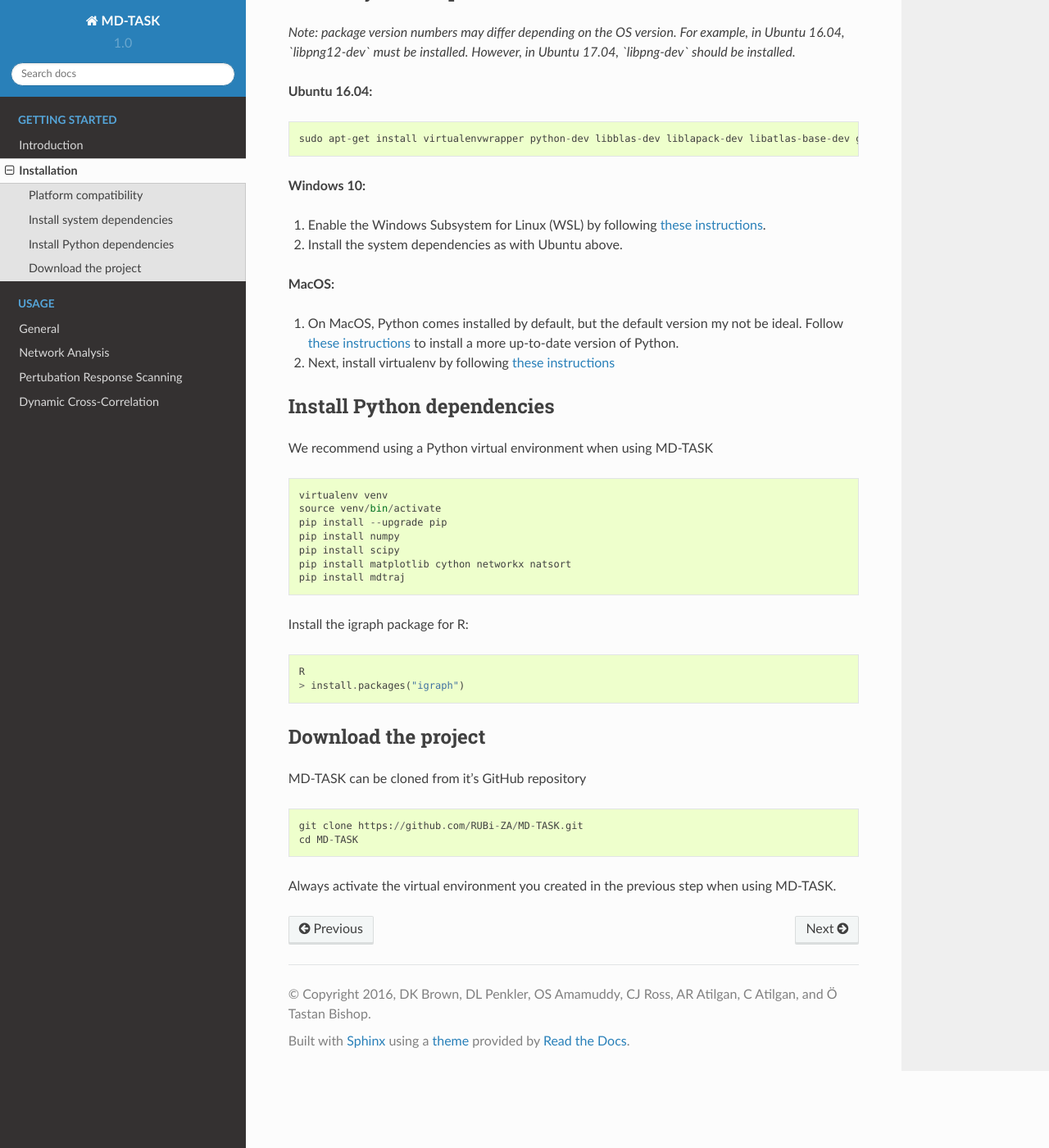
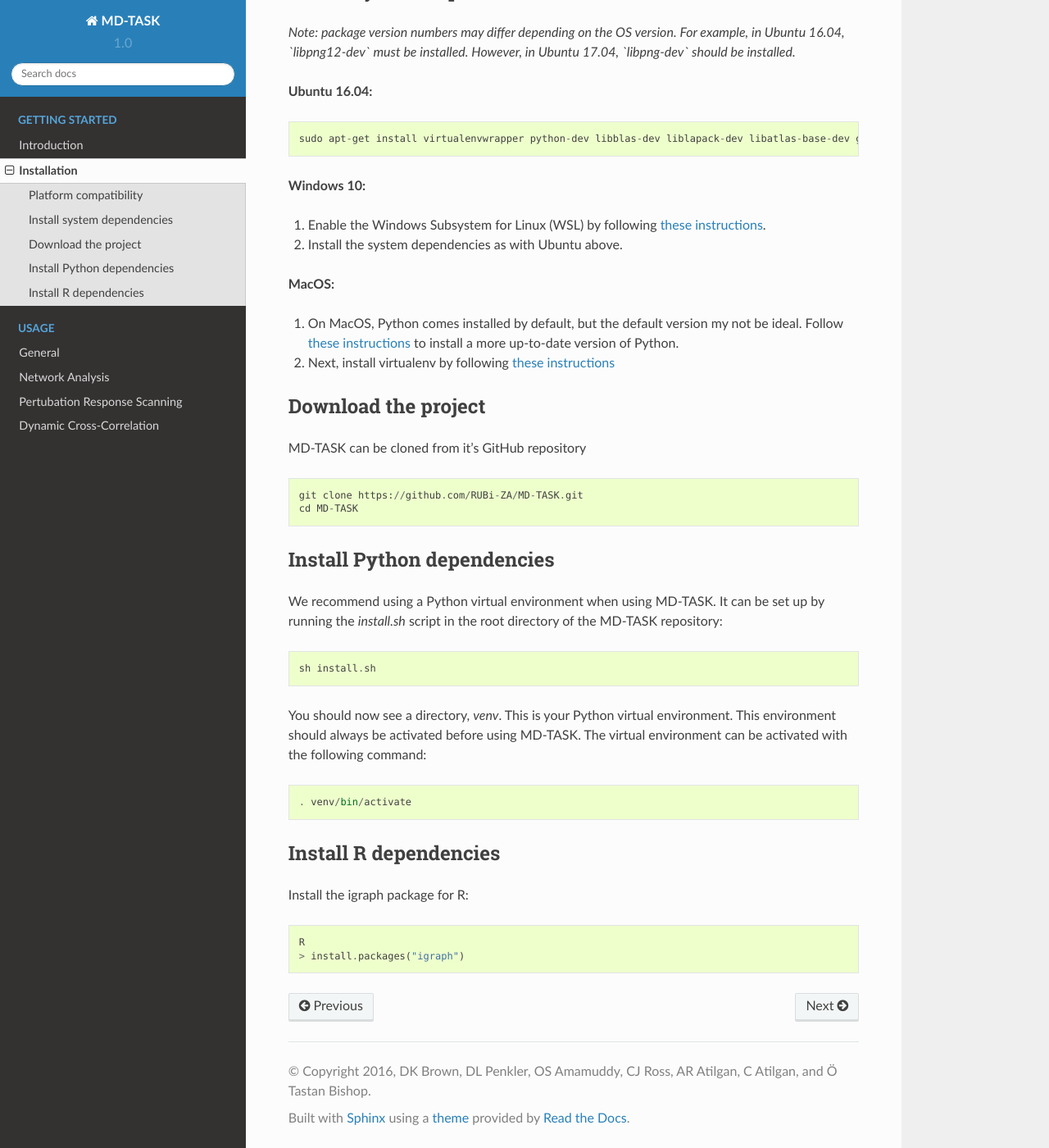
Before and after one commit to RUBi-ZA/MD-TASK, a Sphinx documentation site: the page built from docs/source/installation.rst, in a window 1280 px wide and 1400 px high, scrolled down 412 px. Shown: the whole window at 82% size. Built offline with Sphinx 7.4.7 and the Read the Docs theme 2.0.0, drawn with Linux system fonts in a browser that asks for light colours.

Commit message:
Updated installation docs

```diff
--- a/docs/source/conf.py
+++ b/docs/source/conf.py
@@ -69,7 +69,7 @@
 # The short X.Y version.
 version = u'1.0'
 # The full version, including alpha/beta/rc tags.
-release = u'1.0.0'
+release = u'1.0.1'
 
 # The language for content autogenerated by Sphinx. Refer to documentation
 # for a list of supported languages.
@@ -270,7 +270,7 @@
 #  author, documentclass [howto, manual, or own class]).
 latex_documents = [
     (master_doc, 'MD-TASK.tex', u'MD-TASK Documentation',
-     u'DK Brown, DL Penkler, OS Amamuddy, and CJ Ross', 'manual'),
+     u'', 'manual'),
 ]
 
 # The name of an image file (relative to this directory) to place at the top of
--- a/docs/source/installation.rst
+++ b/docs/source/installation.rst
@@ -31,25 +31,6 @@
 
 2. Next, install virtualenv by following `these instructions <http://exponential.io/blog/2015/02/10/install-virtualenv-and-virtualenvwrapper-on-mac-os-x/>`_
 
-Install Python dependencies
---------------------------------
-
-We recommend using a Python virtual environment when using MD-TASK ::
-
-	virtualenv venv
-	source venv/bin/activate
-	pip install --upgrade pip
-	pip install numpy
-	pip install scipy
-	pip install matplotlib cython networkx natsort
-	pip install mdtraj
-
-
-Install the igraph package for R: ::
-
-	R
-	> install.packages("igraph")
-
 Download the project
 -------------------------------
 
@@ -58,4 +39,23 @@
 	git clone https://github.com/RUBi-ZA/MD-TASK.git
 	cd MD-TASK
 
-Always activate the virtual environment you created in the previous step when using MD-TASK.
+Install Python dependencies
+--------------------------------
+
+We recommend using a Python virtual environment when using MD-TASK. It can be set up by running the `install.sh` script in the root directory of the MD-TASK repository: ::
+
+	sh install.sh
+
+
+You should now see a directory, `venv`. This is your Python virtual environment. This environment should always be activated before using MD-TASK. The virtual environment can be activated with the following command: ::
+
+	. venv/bin/activate
+
+
+Install R dependencies
+--------------------------------
+
+Install the igraph package for R: ::
+
+	R
+	> install.packages("igraph")
```
